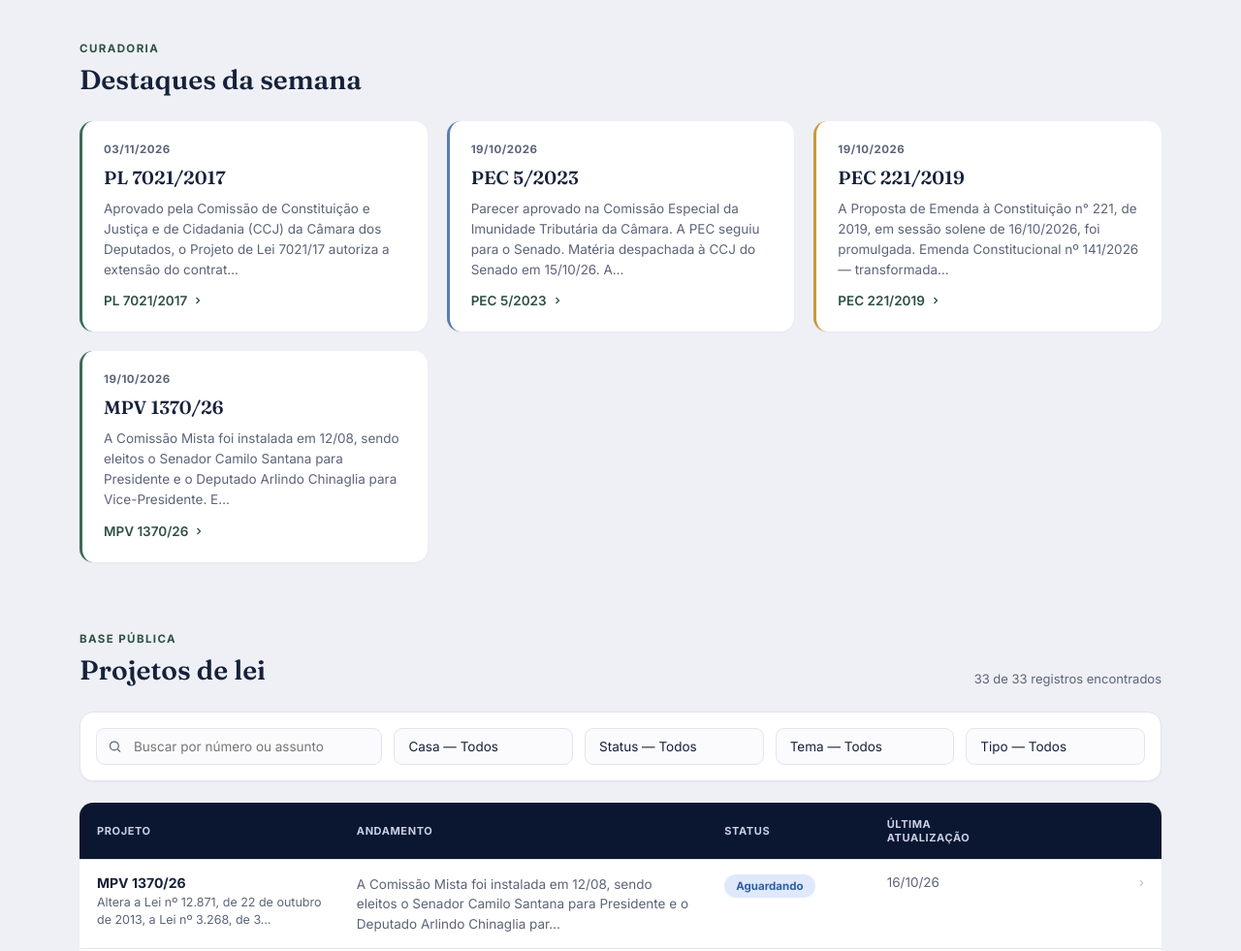
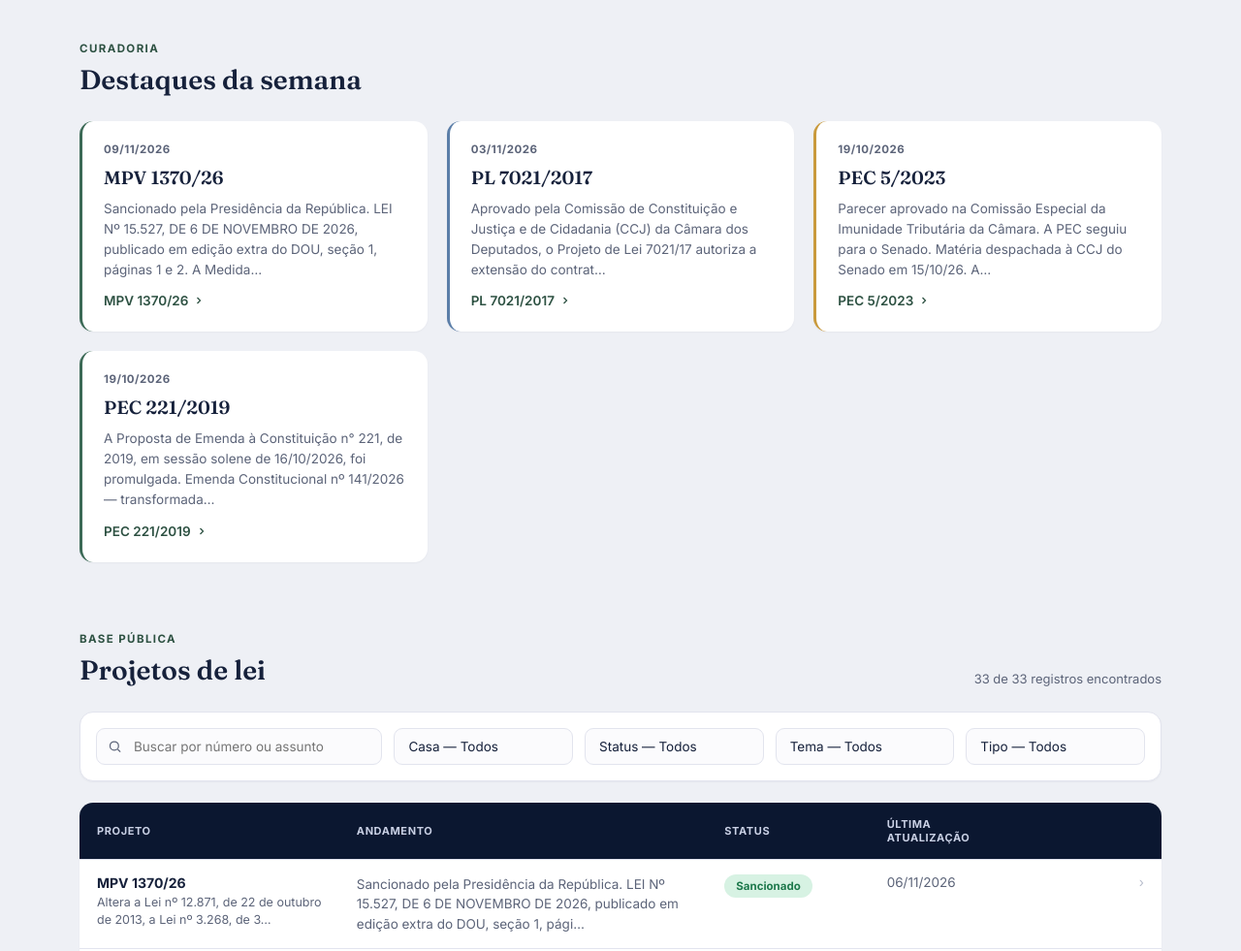
Before and after one commit to advcovac/covac-semesp-site, a plain HTML site: page semerj/index.html in a window 1280 px wide. Shown: the part 560-1541 px from the top of the page at 97% size. Drawn offline with Linux system fonts and the light colour scheme.

Commit message:
Add files via upload

```diff
--- a/semerj/index.html
+++ b/semerj/index.html
@@ -347,7 +347,7 @@
 <script>
 /* ====================== DADOS BASE ====================== */
 const DEFAULT_PROJECTS = [
-{"numero": "MPV 1370/26", "casa": "Congresso Nacional", "apensados": "", "conteudo": "Altera a Lei nº 12.871, de 22 de outubro de 2013, a Lei nº 3.268, de 30 de setembro de 1957, a Lei nº 6.932, de 7 de julho de 1981, a Lei nº 13.959, de 18 de dezembro de 2019, e a Lei nº 10.861, de 14 de abril de 2004, para dispor sobre o Exame Nacional de Avaliação da Formação Médica (Enamed).", "andamento": "A Comissão Mista foi instalada em 12/08, sendo eleitos o Senador Camilo Santana para Presidente e o Deputado Arlindo Chinaglia para Vice-Presidente. Em 16/10, foi remetido Ofício CN n.º 222, de 2026, ao Presidente da Câmara dos Deputados, comunicando que o Projeto foi encaminhado à sanção presidencial.", "providencias": "Aprovado. Encaminhado à sanção presidencial", "parlamentar": "Medida Provisória 1370 de 2026, oriunda do Poder Executivo", "status": "Aguardando", "data": "16/10/26", "tema": "Saúde", "destaque": true, "destaqueData": "19/10/2026", "destaqueOrdem": 3},
+{"numero": "MPV 1370/26", "casa": "Congresso Nacional", "apensados": "", "conteudo": "Altera a Lei nº 12.871, de 22 de outubro de 2013, a Lei nº 3.268, de 30 de setembro de 1957, a Lei nº 6.932, de 7 de julho de 1981, a Lei nº 13.959, de 18 de dezembro de 2019, e a Lei nº 10.861, de 14 de abril de 2004, para dispor sobre o Exame Nacional de Avaliação da Formação Médica (Enamed).", "andamento": "Sancionado pela Presidência da República. LEI Nº 15.527, DE 6 DE NOVEMBRO DE 2026, publicado em edição extra do DOU, seção 1, páginas 1 e 2. A Medida Provisória 1370/26 desembocou na sanção presidencial gerando a LEI Nº 15.527, DE 6 DE NOVEMBRO DE 2026. Histórico: A Comissão Mista foi instalada em 12/08, sendo eleitos o Senador Camilo Santana para Presidente e o Deputado Arlindo Chinaglia para Vice-Presidente. Em 16/10, foi remetido Ofício CN n.º 222, de 2026, ao Presidente da Câmara dos Deputados, comunicando que o Projeto foi encaminhado à sanção presidencial.", "providencias": "Sancionado. Transformada na Lei nº 15.527/2026", "parlamentar": "Medida Provisória 1370 de 2026, oriunda do Poder Executivo", "status": "Sancionado", "data": "06/11/2026", "tema": "Saúde", "destaque": true, "destaqueData": "09/11/2026", "destaqueOrdem": 1},
 {"numero": "Medida Provisória n° 1355, de 2026", "casa": "Congresso Nacional", "apensados": "", "conteudo": "Institui o Programa Extraordinário de Reequilíbrio Financeiro das Famílias - Novo Desenrola Brasil, dispõe sobre a transferência de recursos ao Fundo de Garantia de Operações, e altera a Lei nº 12.087, de 11 de novembro de 2009, a Lei nº 14.467, de 16 de novembro de 2022, a Lei nº 14.509, de 27 de dezembro de 2022, a Lei nº 13.999, de 18 de maio de 2020, a Lei nº 10.260, de 12 de julho de 2001, a Lei nº 8.213, de 24 de julho de 1991, e a Lei nº 10.820, de 17 de dezembro de 2003.", "andamento": "Remetido Ofício CN nº 182, de 2026, à Ministra de Estado Chefe da Casa Civil da Presidência da República encaminhando Mensagem CN nº 57/26, ao Presidente da República, participando o encerramento do prazo de vigência da presente Medida Provisória, bem como o seu encaminhamento à Comissão Mista, nos termos do art. 11 da Resolução nº 1, de 2002-CN. Recebido no destino em 08/09/2026.", "providencias": "Acompanhar", "parlamentar": "Poder Executivo", "status": "Aguardando", "data": "08/09/2026", "tema": "Econômico", "destaque": false, "destaqueData": ""},
 {"numero": "Medida Provisória n° 1382, de 2026", "casa": "Congresso Nacional", "apensados": "", "conteudo": "Altera a Lei nº 14.042/2020 (FGI), a Lei nº 13.999/2020 (FGO) e outras leis, ampliando programas de crédito e o Programa Minha Casa, Minha Vida.", "andamento": "AGUARDANDO INSTALAÇÃO DA COMISSÃO — Mesa Diretora do Congresso Nacional, em 11/08/26.", "providencias": "Acompanhar", "parlamentar": "Poder Executivo", "status": "Aguardando", "data": "11/08/26", "tema": "Econômico", "destaque": false, "destaqueData": ""},
 {"numero": "PDL 213/2025", "casa": "Câmara", "apensados": "", "conteudo": "Susta dispositivos do Decreto nº 12.456, de 19/05/2025, que tratam da vedação à oferta de cursos de graduação a distância.", "andamento": "Aguardando designação de relatoria na Comissão de Educação. Último andamento em 07/10/25.", "providencias": "Acompanhar", "parlamentar": "Adriana Ventura - NOVO-SP", "status": "Aguardando", "data": "07/10/25", "tema": "Educação", "destaque": false, "destaqueData": ""},
@@ -388,7 +388,7 @@ let adminMode = false;
 let editingId = null;
 const STORAGE_KEY = "covac_semerj_projects_v1";
 /* Atualize DATA_VERSION a cada nova versão dos dados: faz o navegador de quem já visitou o site descartar a cópia antiga. */
-const DATA_VERSION = "2026-11-03";
+const DATA_VERSION = "2026-11-09";
 
 const STATUS_STYLE = {
   "Aguardando":{bg:"var(--blue-bg)",tx:"var(--blue-tx)"},
```
Also changed, not shown: semesp/index.html (+2 -2 lines).
